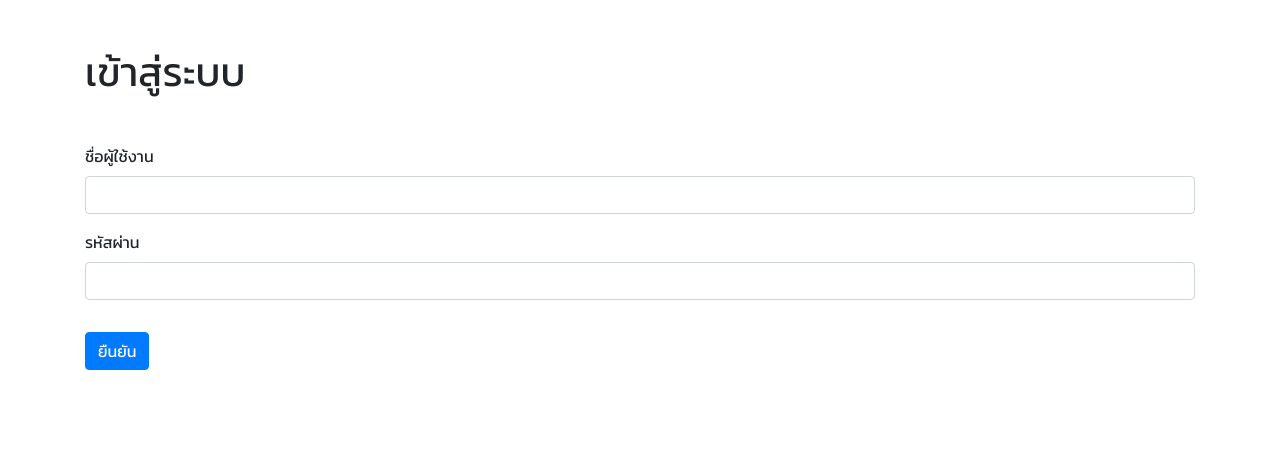
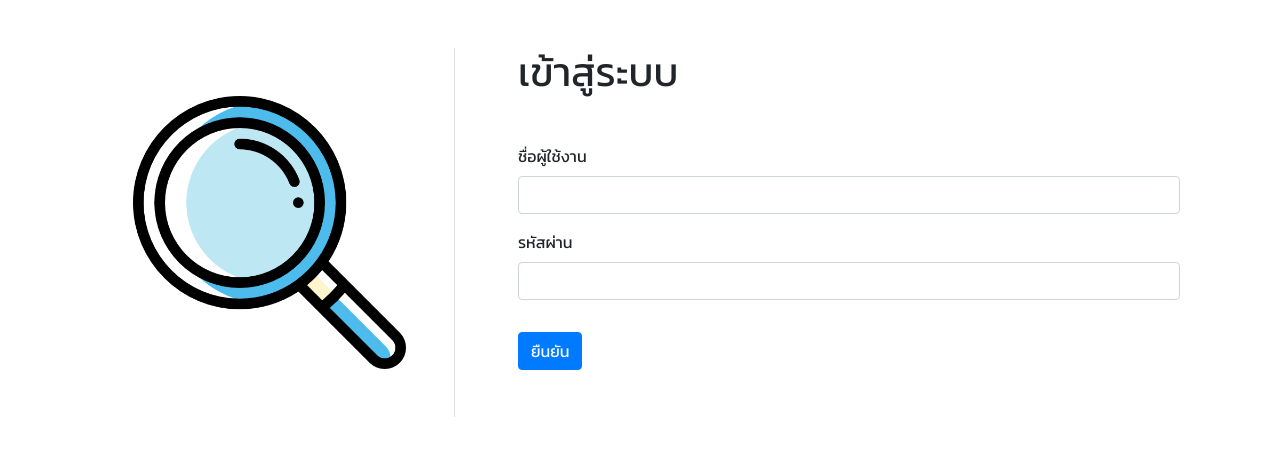
Before and after one commit to peetck/lost-and-found, a Django app: page /accounts/login/ in a window 1280 px wide. Shown: the part 70-526 px from the top of the page. Run offline with Django 3.2, Linux system fonts and the light colour scheme; some libraries are stand-ins or nearby versions.

Commit message:
Update :tada:

```diff
--- a/lost-and-found/accounts/models.py
+++ b/lost-and-found/accounts/models.py
@@ -11,6 +11,6 @@ class Faculty(models.Model):
         return self.faculty_name
 
 class UserProfile(models.Model):
-    avatar = models.ImageField(default='accounts/default.png') # Picture of user
+    avatar = models.ImageField(default='accounts/user_default.gif') # Picture of user
     user = models.OneToOneField(User, on_delete=models.CASCADE) # reference to User Table
     faculty = models.ForeignKey(Faculty, on_delete=models.CASCADE) # reference to Faculty Table
--- a/lost-and-found/accounts/templates/login.html
+++ b/lost-and-found/accounts/templates/login.html
@@ -1,11 +1,22 @@
 {% extends 'base_layout.html' %}
-
+{% load static %}
 {% block content %}
-    <h1 class='my-5'> เข้าสู่ระบบ </h1>
+    <div class="container mt-5">
+        <div class="row">
+            <div class="col-md-4 text-center border-right p-5">
+                <img src="{% static 'images/lost&found.png'%}" alt="" width='100%' class='rotate-img'>
+            </div>
+            <div class="col-md ml-5">
+                <h1 class='mb-5'>เข้าสู่ระบบ <!-- <img width='45' src="{% static 'images/key.png' %}" alt=""> --> </h1>
                 {% if error %}
-        <p class='text-danger mt-0'> {{ error }} </p>
+                    <div class="alert alert-danger alert-dismissible fade show" role="alert">
+                        <i class="fa fa-exclamation-circle"></i> {{ error }}
+                        <button type="button" class="close" data-dismiss="alert" aria-label="Close">
+                        <span aria-hidden="true">&times;</span>
+                        </button>
+                    </div>
                 {% endif %}
-    <form method="POST" action="{% url 'login' %}" class='mt-5'>
+                <form method="POST" action="{% url 'login' %}" class='mt-3'>
                     {% csrf_token %}
                     <div class="form-group">
                         <label> ชื่อผู้ใช้งาน </label>
@@ -19,4 +30,8 @@
                     <input type="hidden" name="next_url" value='{{ next_url }}'>
                     <button type="submit" class='btn btn-primary mt-3'>ยืนยัน</button>
                 </form>
+            </div>
+        </div>
+    </div>
+
 {% endblock %}
--- a/lost-and-found/lost-and-found/settings.py
+++ b/lost-and-found/lost-and-found/settings.py
@@ -111,7 +111,7 @@ AUTH_PASSWORD_VALIDATORS = [
 
 LANGUAGE_CODE = 'en-us'
 
-TIME_ZONE = 'UTC'
+TIME_ZONE = 'Asia/Bangkok'
 
 USE_I18N = True
 
--- a/lost-and-found/posts/admin.py
+++ b/lost-and-found/posts/admin.py
@@ -1,8 +1,9 @@
 from django.contrib import admin
 
-from .models import Post, AssetType
+from .models import Post, AssetType, PostPicture
 
 # Register your models here.
 
 admin.site.register(Post)
 admin.site.register(AssetType)
+admin.site.register(PostPicture)
--- a/lost-and-found/posts/templates/detail.html
+++ b/lost-and-found/posts/templates/detail.html
@@ -4,4 +4,5 @@
     <h1>Detail Page</h1>
 
     <h3>ของ {{ post.id }} : {{ post.title }}</h3>
+
 {% endblock %}
--- a/lost-and-found/posts/views.py
+++ b/lost-and-found/posts/views.py
@@ -1,6 +1,6 @@
 from django.shortcuts import render, HttpResponse, redirect
 from .forms import PostForm
-from .models import Post
+from .models import Post, PostPicture
 from django.views import View
 # Create your views here.
 
--- a/lost-and-found/templates/base_layout.html
+++ b/lost-and-found/templates/base_layout.html
@@ -78,5 +78,9 @@
 
     <script type="text/javascript" src="{% static 'js/jquery.js' %}"></script>
     <script type="text/javascript" src="{% static 'js/bootstrap.bundle.min.js' %}"></script>
+
+    {% block script %}
+
+    {% endblock %}
 </body>
 </html>
```
Also changed, not shown: lost-and-found/accounts/templates/signup.html (+8 -9 lines), lost-and-found/posts/templates/create.html (+9 -2 lines), lost-and-found/accounts/migrations/0003_auto_20200413_1326.py (added), lost-and-found/db.sqlite3, lost-and-found/media/accounts/default.png (deleted), lost-and-found/media/accounts/user_default.gif (added), lost-and-found/static/images/default.png (deleted), lost-and-found/static/images/user_default.gif (added). Lines whose indentation alone changed are shown as unchanged.
